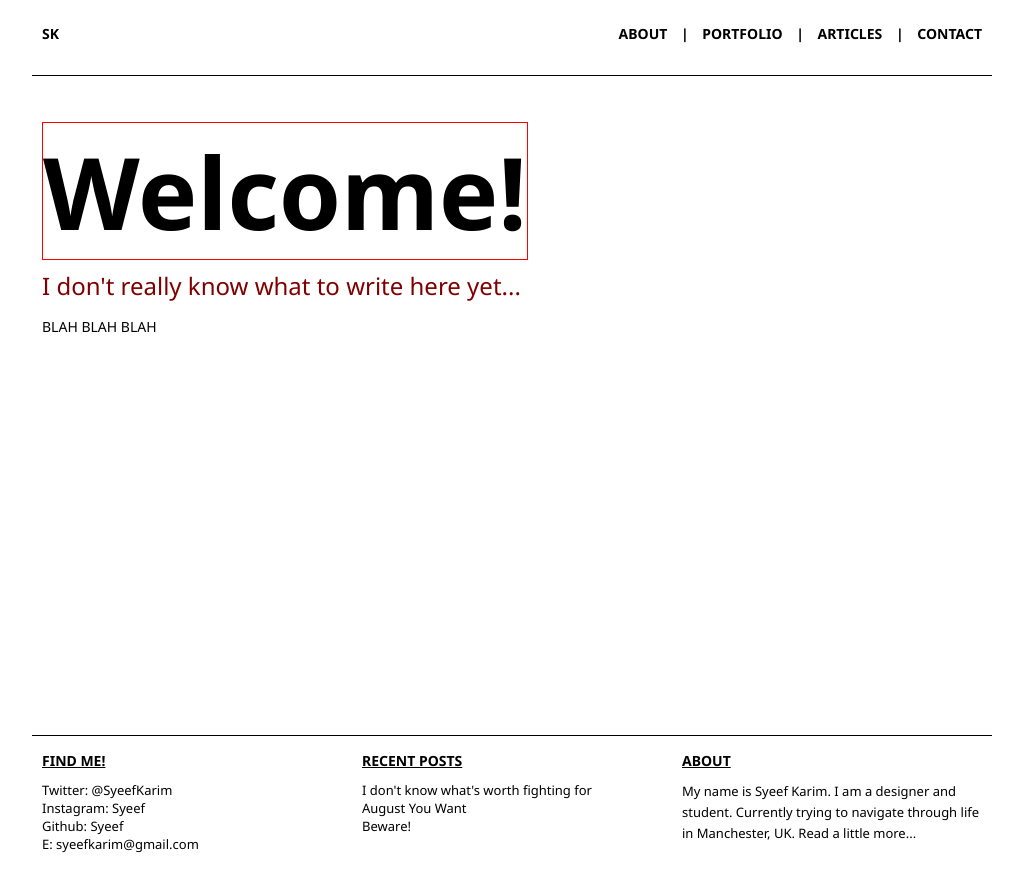
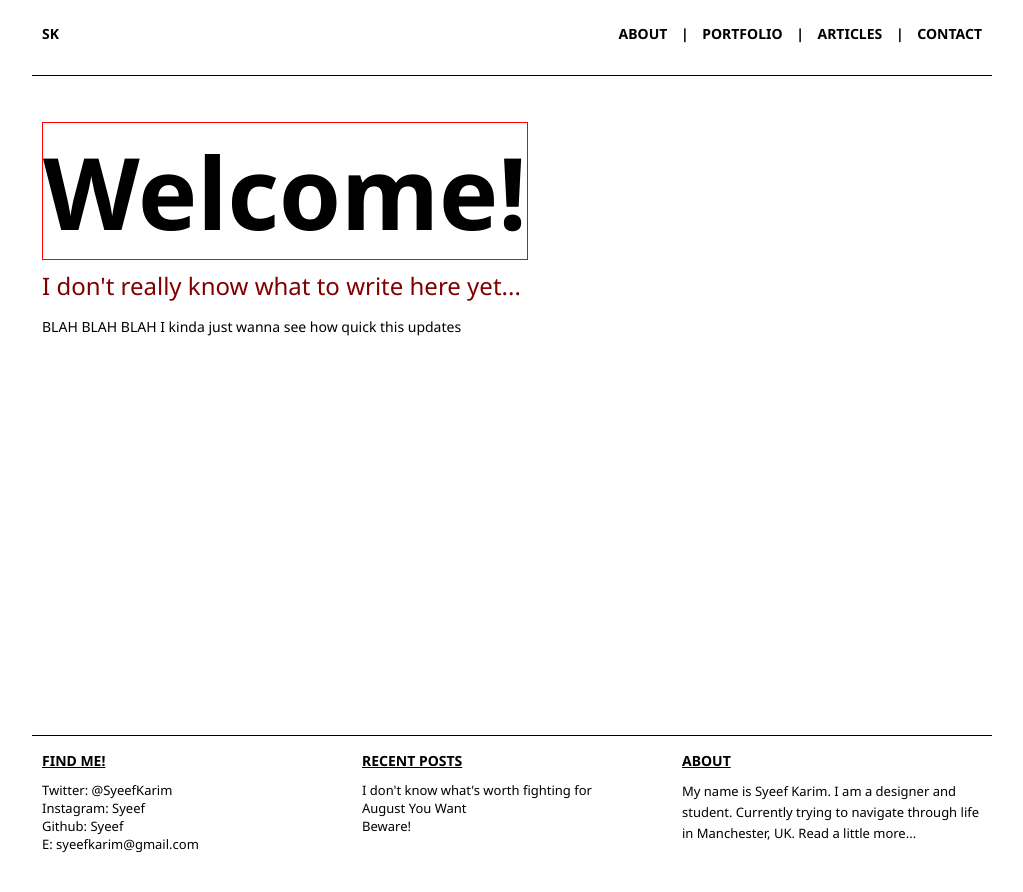
Before and after one commit to syeef/syeefkarim-2016-v0, a Jekyll site: the page built from index.md, in a window 1280 px wide. Shown: the top 892 px of the page, without its empty margins (128-1151 px from the left). Built offline with Jekyll 4.4.1, drawn with Linux system fonts in a browser that asks for light colours; Markdown is read by kramdown in place of the engine named in the settings.

```diff
--- a/index.md
+++ b/index.md
@@ -5,4 +5,4 @@ bigWord: Welcome!
 tagLine: I don't really know what to write here yet...
 ---
 
-BLAH BLAH BLAH
+BLAH BLAH BLAH I kinda just wanna see how quick this updates
```
